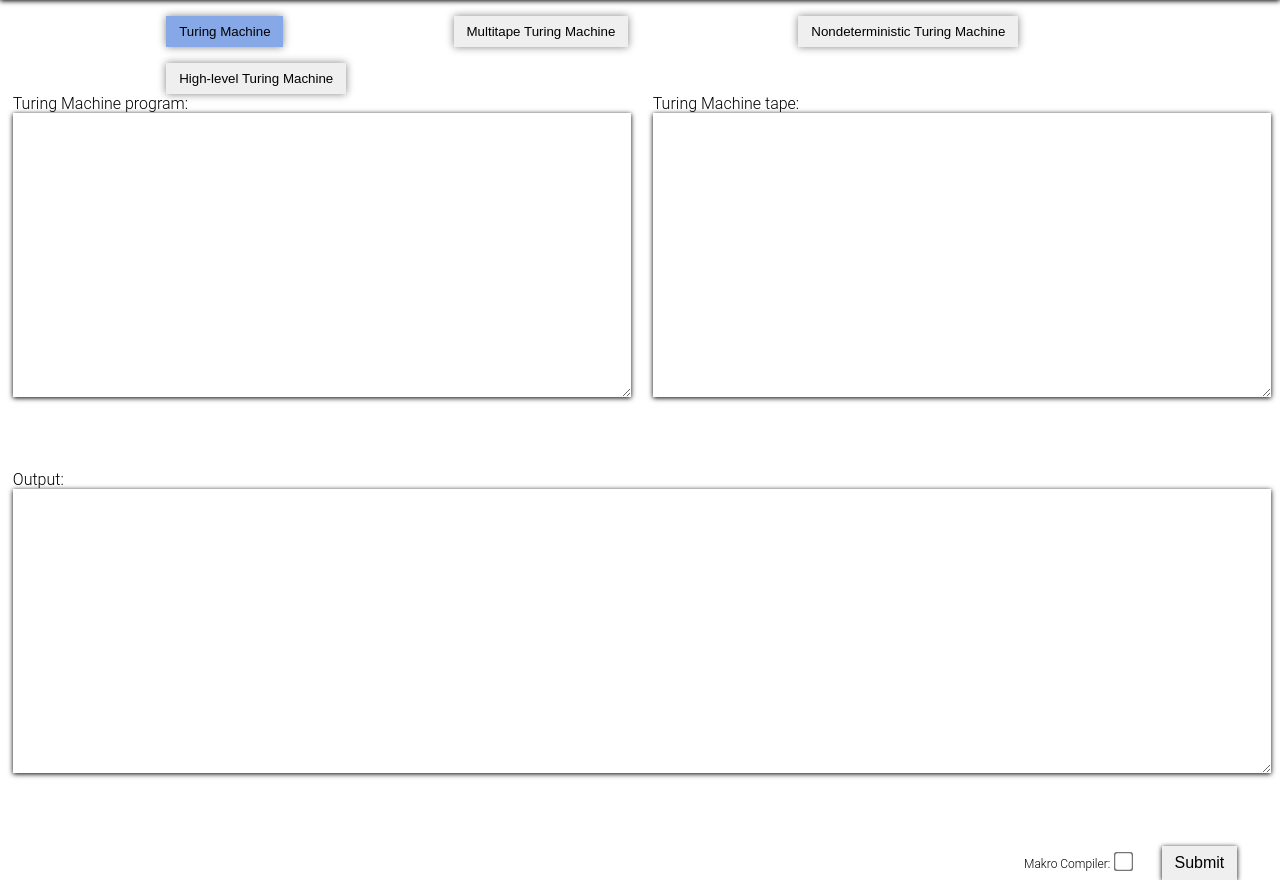
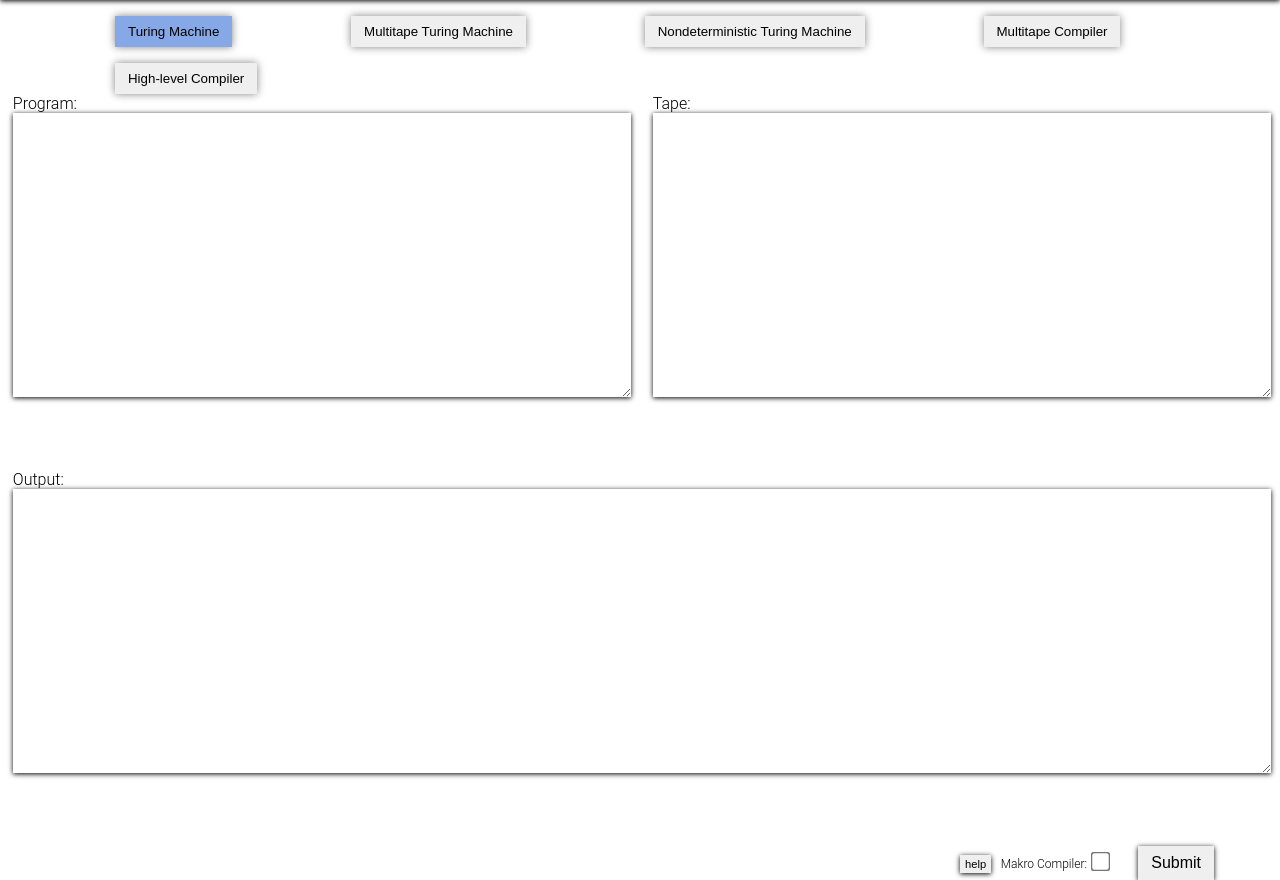
Before and after one commit to INILARSION/Frontend_TM, a Django app: page / in a window 1280 px wide. Shown: the part 40-920 px from the top of the page. Run offline with Django 3.2, Linux system fonts and the light colour scheme.

Commit message:
Added new binaries, added Multiband TM, added a help button, added backend functionality for high level compiler

```diff
--- a/Frontend_TM/views.py
+++ b/Frontend_TM/views.py
@@ -58,9 +58,12 @@ def handle_tm(request_dict, session_id):
     p = run(["./binaries/turing_machine", program_file], stdout=PIPE, input=request_dict["tape"], encoding="ascii", stderr=PIPE)
     remove_file(program_file)
     remove_file(tape_file)
-    if p.returncode != 0:
-        return "Returncode: {}\n{}".format(str(p.returncode), p.stderr)
-    return p.stdout
+    return {
+        "Returncode": p.returncode,
+        "Output": p.stdout,
+        "Error": p.stderr,
+        "Tape": None
+    }
 
 
 def handle_multitape_tm(request_dict, session_id):
@@ -68,12 +71,31 @@ def handle_multitape_tm(request_dict, session_id):
     tape_file = "./binaries/multitape_tm_tape" + session_id
     create_file(program_file, request_dict["program"])
     create_file(tape_file, request_dict["tape"])
+    p = run(["./binaries/multitape_tm", "-v", program_file, tape_file], stdout=PIPE, encoding="ascii", stderr=PIPE)
+    remove_file(program_file)
+    remove_file(tape_file)
+    return {
+        "Returncode": p.returncode,
+        "Output": p.stdout,
+        "Error": p.stderr,
+        "Tape": None
+    }
+
+
+def handle_multitape_compiler(request_dict, session_id):
+    program_file = "./binaries/multitape_tm_prog" + session_id
+    tape_file = "./binaries/multitape_tm_tape" + session_id
+    create_file(program_file, request_dict["program"])
+    create_file(tape_file, request_dict["tape"])
     p = run(["./binaries/multitape_tm", tape_file, program_file], stdout=PIPE, encoding="ascii", stderr=PIPE)
     remove_file(program_file)
     remove_file(tape_file)
-    if p.returncode != 0:
-        return "Returncode: {}\n{}".format(str(p.returncode), p.stderr)
-    return p.stdout
+    return {
+        "Returncode": p.returncode,
+        "Output": p.stdout,
+        "Error": p.stderr,
+        "Tape": None
+    }
 
 
 def handle_nondeterministic_tm(request_dict, session_id):
@@ -85,19 +107,34 @@ def handle_nondeterministic_tm(request_dict, session_id):
     else:
         program_string = request_dict["program"]
     program_file = "./binaries/nondeterministic_tm_prog" + session_id
-    tape_file = "./binaries/nondeterministic_tm_tape" + session_id
     create_file(program_file, program_string)
-    create_file(tape_file, request_dict["tape"])
-    p = run(["./binaries/nondeterministic_tm", tape_file, program_file], stdout=PIPE, encoding="ascii", stderr=PIPE)
+    p = run(["./binaries/nondeterministic_tm", "-v", program_file], stdout=PIPE, encoding="ascii", stderr=PIPE)
     remove_file(program_file)
-    remove_file(tape_file)
-    if p.returncode != 0:
-        return "Returncode: {}\n{}".format(str(p.returncode), p.stderr)
-    return p.stdout
+    return {
+        "Returncode": p.returncode,
+        "Output": p.stdout,
+        "Error": p.stderr,
+        "Tape": None
+    }
 
 
 def handle_high_level_tm(request_dict, session_id):
-    return "Not yet implemented"
+    program_file = "./binaries/nondeterministic_tm_prog" + session_id
+    output_file = "./binaries/nondeterministic_tm_out" + session_id
+    create_file(program_file, request_dict["program"])
+    p = run(["./binaries/high_level_compiler", "-v", program_file, output_file], stdout=PIPE, encoding="ascii", stderr=PIPE)
+    result = {
+        "Returncode": p.returncode,
+        "Error": p.stderr,
+    }
+    with open(output_file + ".delta", "r") as delta_file:
+        result["Output"] = delta_file.read()
+    with open(output_file + ".tape", "r") as tape_file:
+        result["Tape"] = tape_file.read()
+    remove_file(program_file)
+    remove_file(output_file + ".delta")
+    remove_file(output_file + ".tape")
+    return result
 
 
 # handles POST-request with the turing machine data
@@ -109,10 +146,13 @@ def run_tm(request):
     response = None
     if request_dict["type"] == "TM":
         response = handle_tm(request_dict, session_id)
-    elif request_dict["type"] == "Multitape":
+    elif request_dict["type"] == "Multitape_Compiler":
+        response = handle_multitape_compiler(request_dict, session_id)
+    elif request_dict["type"] == "Multitape_TM":
         response = handle_multitape_tm(request_dict, session_id)
     elif request_dict["type"] == "Nondeterministic":
         response = handle_nondeterministic_tm(request_dict, session_id)
     elif request_dict["type"] == "High-level":
         response = handle_high_level_tm(request_dict, session_id)
+    response = json.dumps(response)
     return HttpResponse(response)
--- a/templates/Index.html
+++ b/templates/Index.html
@@ -59,7 +59,7 @@
         #type-picker button {
             padding: 1vh 1vw;
             margin-top: 2vh;
-            margin-left: 13%;
+            margin-left: 9%;
             border-style: none;
             border-color: Transparent;
             box-shadow: 0 0 8px #868585;
@@ -78,7 +78,7 @@
         }
 
         #submit_div {
-            margin-left: 80vw;
+            margin-left: 75vw;
             font-size: 1.5vh;
         }
 
@@ -99,6 +99,15 @@
             border-color: Transparent;
             box-shadow: 0 1px 5px #000000;
         }
+
+        #help {
+            margin-right: 0.5vw;
+            padding: 0.4vh 0.4vw;
+            font-size: 1.4vh;
+            border-style: none;
+            border-color: Transparent;
+            box-shadow: 0 1px 5px #000000;
+        }
     </style>
 </head>
 <body>
@@ -113,20 +122,21 @@
 
     <div id="type-picker">
         <button id="TM" class="picker-btn selected_setting">Turing Machine</button>
-        <button id="Multitape" class="picker-btn">Multitape Turing Machine</button>
+        <button id="Multitape_TM" class="picker-btn">Multitape Turing Machine</button>
         <button id="Nondeterministic" class="picker-btn">Nondeterministic Turing Machine</button>
-        <button id="High-level" class="picker-btn">High-level Turing Machine</button>
+        <button id="Multitape_Compiler" class="picker-btn">Multitape Compiler</button>
+        <button id="High-level" class="picker-btn">High-level Compiler</button>
     </div>
 
     <div id="program">
-        Turing Machine program:<br/>
+        Program:<br/>
         <textarea id="program_text" name="program" >
 
         </textarea>
     </div>
 
     <div id="tape">
-        Turing Machine tape:<br/>
+        Tape:<br/>
         <textarea  id="tape_text" name="tape">
 
         </textarea>
@@ -142,6 +152,9 @@
   </div>
 
     <div id="submit_div">
+        <button id="help">
+            help
+        </button>
         <div id="makro_div">
             Makro Compiler:
             <input id="makro" type="checkbox">
@@ -154,12 +167,19 @@
 <script>
     let picker_btns = document.getElementsByClassName("picker-btn");
     let submit_btn = document.getElementById("submit");
+    let help_btn = document.getElementById("help");
     let program_area = document.getElementById("program_text");
     let tape_area = document.getElementById("tape_text");
     let output_area = document.getElementById("output_text");
     let makro_checkbox = document.getElementById("makro");
     let makro_div = document.getElementById("makro_div");
     let supports_makro_compiler = ["TM", "Nondeterministic"];
+    let no_tape = ["High-level"];
+
+    // remove weird spaces
+    tape_area.value = "";
+    program_area.value = "";
+    output_area.value = "";
 
     function picker_handler (active_element) {
         let old_element = document.getElementsByClassName("selected_setting")[0];
@@ -175,8 +195,43 @@
             makro_div.setAttribute("color", "gray");
             makro_div.style.color = "gray";
         }
+
+        if (no_tape.includes(active_element.id)) {
+            tape_area.setAttribute("readonly", "readonly");
+        } else {
+            tape_area.removeAttribute("readonly");
+        }
+
         active_element.setAttribute("style","background-color:#86A8E7");
         active_element.setAttribute("class", "selected_setting");
+    }
+
+    function show_help() {
+        let active_tm = document.getElementsByClassName("selected_setting")[0];
+        let alert_text;
+        switch (active_tm.id) {
+            case "TM":
+                alert_text = "";
+                break;
+
+            case "Multitape_Compiler":
+                alert_text = "";
+                break;
+
+            case "Multitape_TM":
+                alert_text = "";
+                break;
+
+            case "Nondeterministic":
+                alert_text = "";
+                break;
+
+            case "High-level":
+                alert_text = "";
+                break;
+        }
+
+        window.alert(alert_text);
     }
 
     function submit_data() {
@@ -192,11 +247,21 @@
           method: "POST",
           body: JSON.stringify(TM_input)
         }).then(res => res.text()).then(data => {
-            output_area.value = data;
+            let data_obj = JSON.parse(data);
+            console.log(data_obj);
+            if (data_obj["Returncode"] === 0) {
+                output_area.value = data_obj["Output"];
+                if (data_obj["Tape"] !== null) {
+                    tape_area.value = data_obj["Tape"];
+                }
+            } else {
+                output_area.value = `Returncode: ${data_obj["Returncode"]}\n${data_obj["Error"]}`;
+            }
         });
     }
 
     submit_btn.onclick = submit_data;
+    help_btn.onclick = show_help;
 
     for (let picker_btn of picker_btns) {
         picker_btn.onclick = _ => picker_handler(picker_btn)
```
Also changed, not shown: 2 other files.
